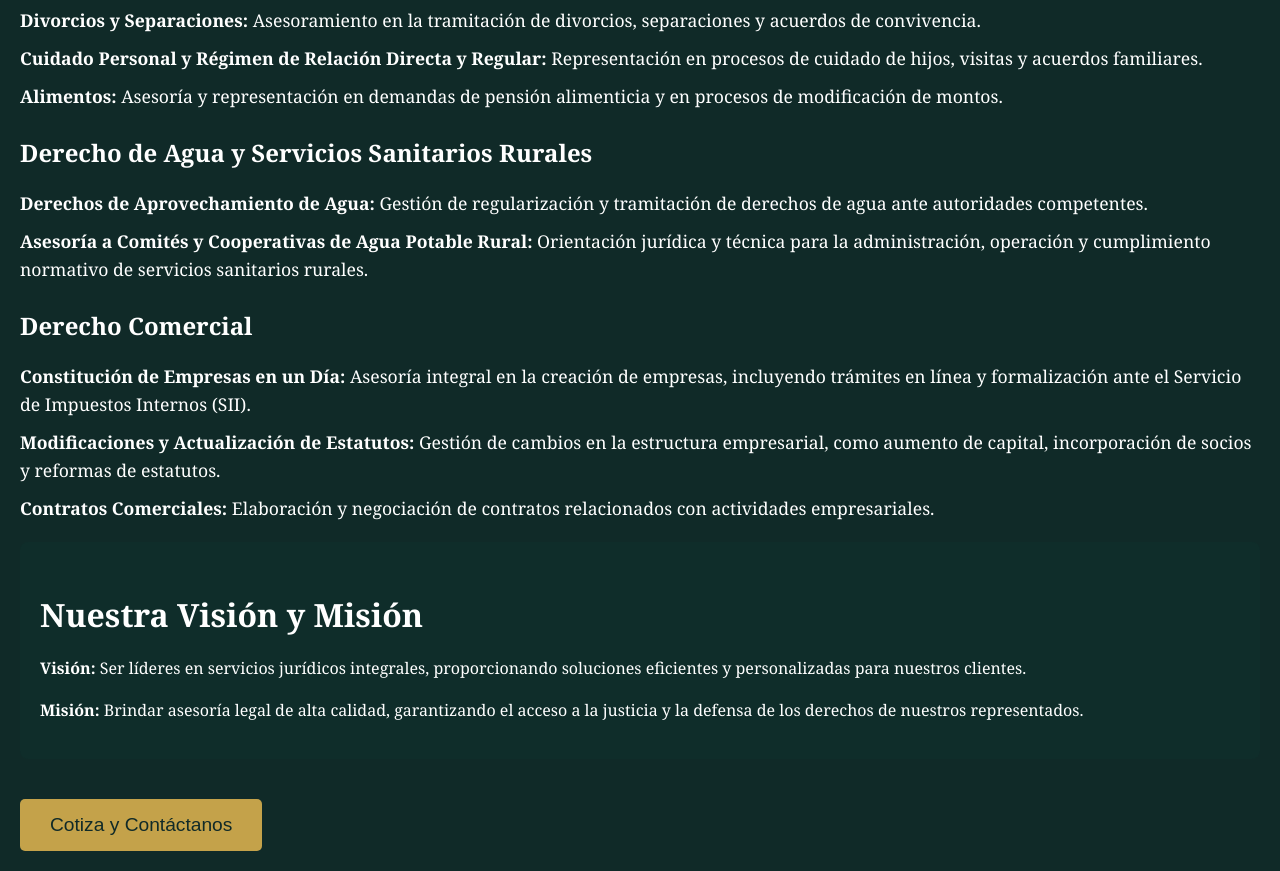
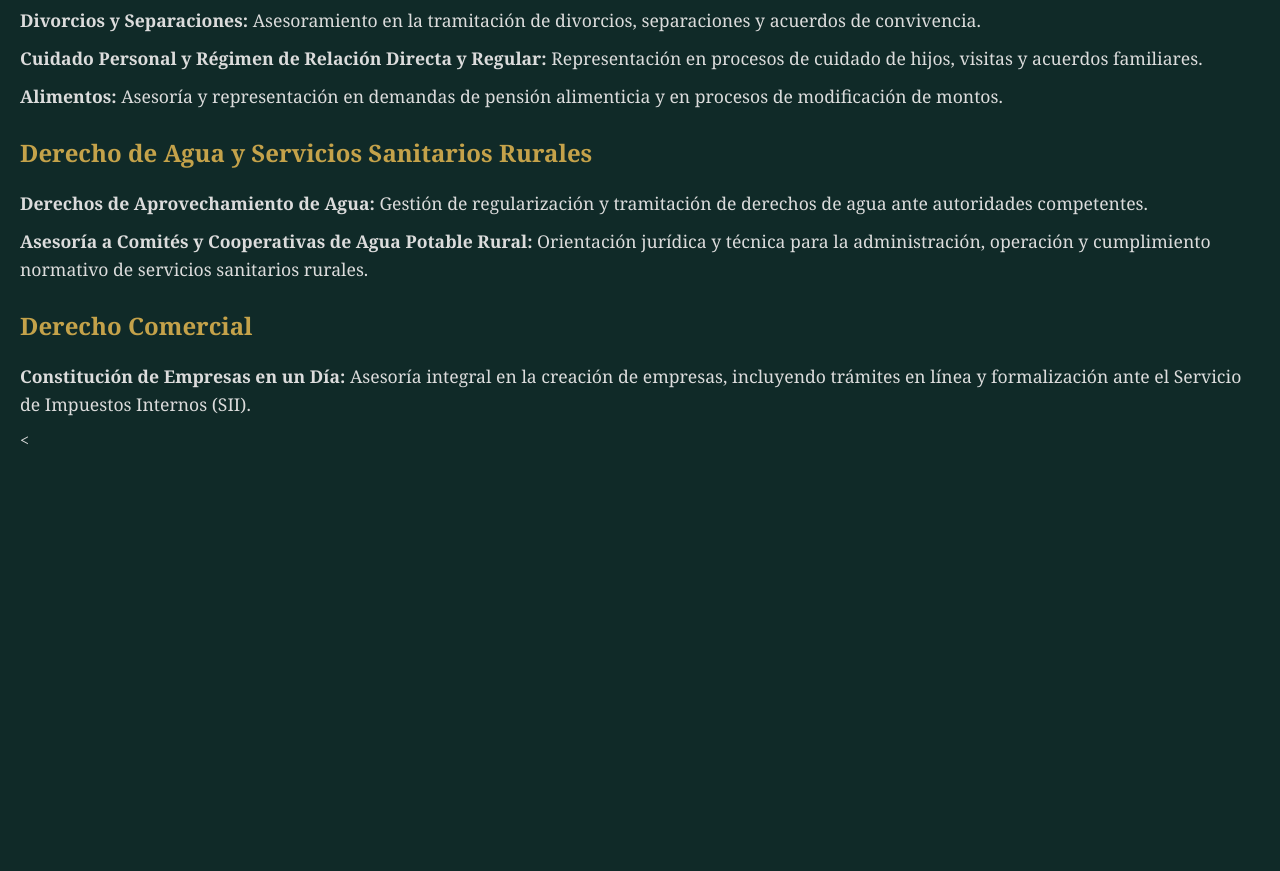
Before and after one commit to marmotei/literalb, a plain HTML site: page index.html in a window 1280 px wide. Shown: the part 1840-2711 px from the top of the page. After the commit the page ends 2329 px from the top, so only its background shows below. Drawn offline with Linux system fonts and the light colour scheme.

Commit message:
Update index.html

```diff
--- a/index.html
+++ b/index.html
@@ -10,7 +10,7 @@
             padding: 0;
             font-family: "Georgia", serif; /* Fuente más formal */
             background-color: #102a28; /* Fondo verde oscuro */
-            color: #ffffff; /* Texto blanco */
+            color: #dcdcdc; /* Texto gris claro, menos brillante que blanco */
             text-align: left;
             line-height: 1.6;
         }
@@ -27,7 +27,7 @@
             font-size: 2.5em;
             text-align: center;
             margin: 10px 0;
-            color: #ffffff;
+            color: #c4a24a; /* Color dorado */
         }
         header p {
             font-size: 1.2em;
@@ -39,12 +39,12 @@
         h2 {
             font-size: 2em;
             margin-bottom: 10px;
-            color: #ffffff;
+            color: #c4a24a; /* Color dorado */
         }
         h3 {
             font-size: 1.5em;
             margin-bottom: 5px;
-            color: #ffffff;
+            color: #c4a24a; /* Color dorado */
         }
         .services ul {
             list-style: none;
@@ -53,12 +53,6 @@
         .services ul li {
             margin: 10px 0;
             font-size: 1.1em;
-        }
-        .vision-mission {
-            background-color: #0f2d2a;
-            padding: 20px;
-            margin: 20px 0;
-            border-radius: 8px;
         }
         button {
             background-color: #c4a24a; /* Botón dorado */
@@ -128,16 +122,4 @@
             <h3>Derecho Comercial</h3>
             <ul>
                 <li><strong>Constitución de Empresas en un Día:</strong> Asesoría integral en la creación de empresas, incluyendo trámites en línea y formalización ante el Servicio de Impuestos Internos (SII).</li>
-                <li><strong>Modificaciones y Actualización de Estatutos:</strong> Gestión de cambios en la estructura empresarial, como aumento de capital, incorporación de socios y reformas de estatutos.</li>
-                <li><strong>Contratos Comerciales:</strong> Elaboración y negociación de contratos relacionados con actividades empresariales.</li>
-            </ul>
-        </div>
-        <div class="vision-mission">
-            <h2>Nuestra Visión y Misión</h2>
-            <p><strong>Visión:</strong> Ser líderes en servicios jurídicos integrales, proporcionando soluciones eficientes y personalizadas para nuestros clientes.</p>
-            <p><strong>Misión:</strong> Brindar asesoría legal de alta calidad, garantizando el acceso a la justicia y la defensa de los derechos de nuestros representados.</p>
-        </div>
-        <button onclick="location.href='mailto:contacto@literalb.cl'">Cotiza y Contáctanos</button>
-    </section>
-</body>
-</html>
+                <
```
